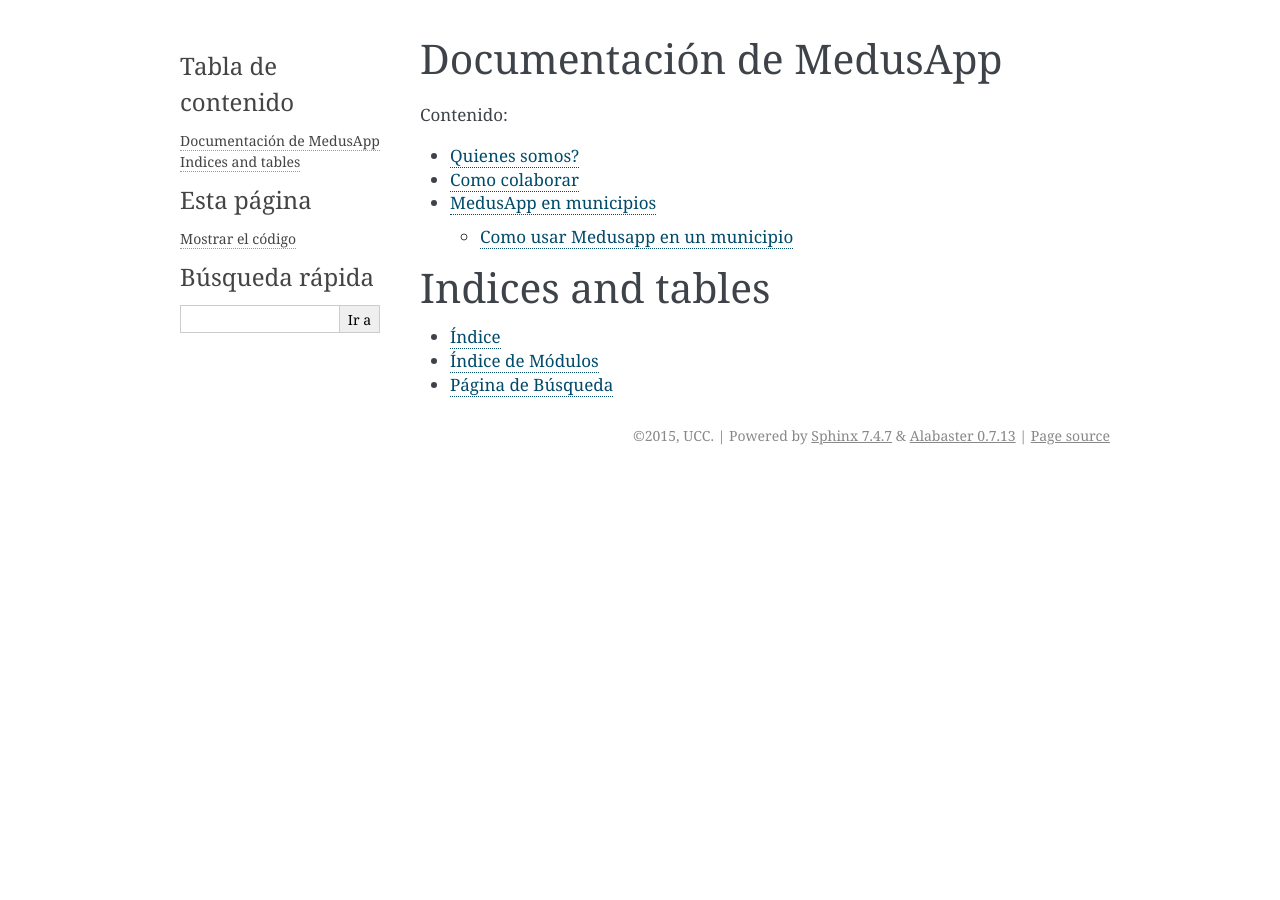
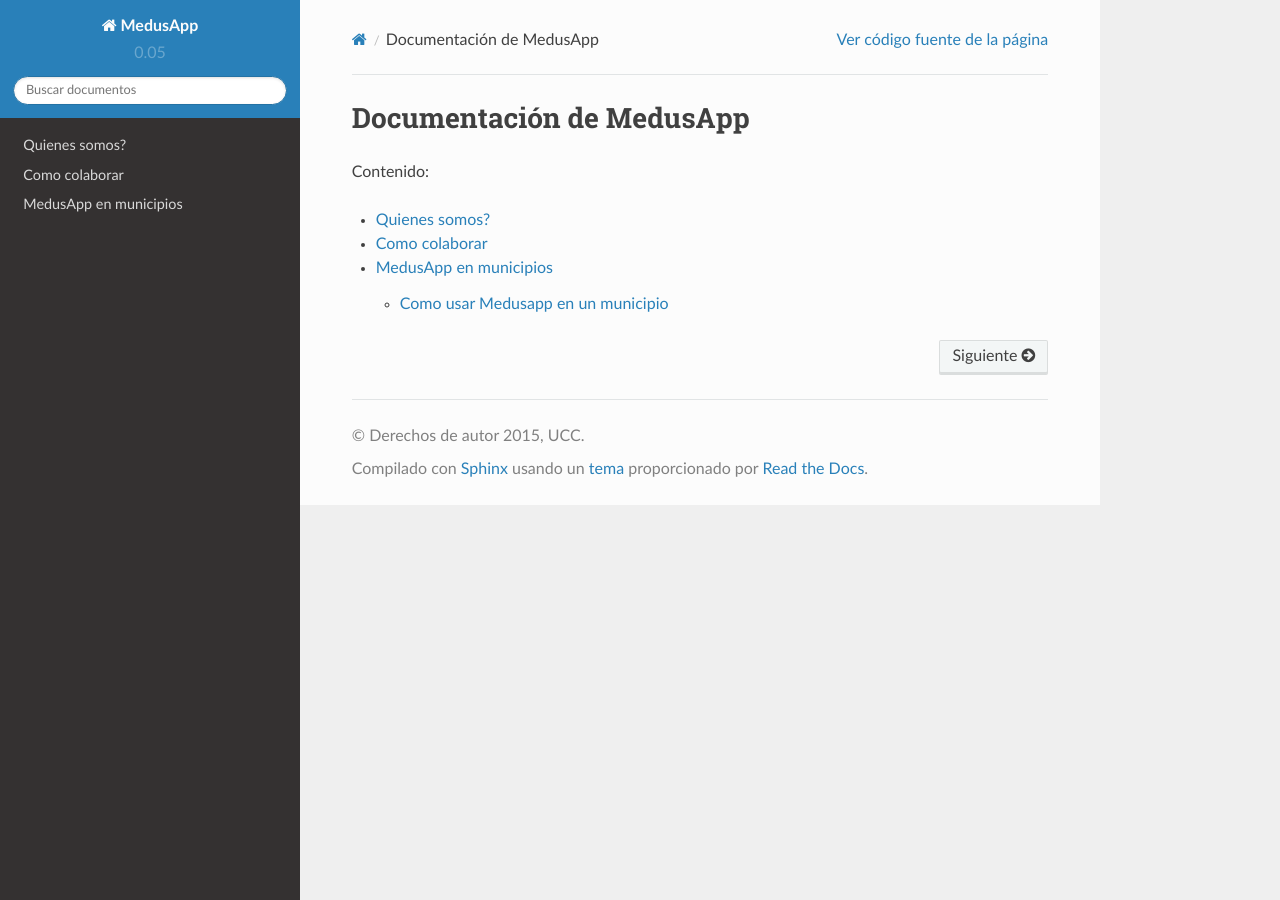
Before and after one commit to avdata99/medusapp, a Sphinx documentation site: the page built from docs/source/index.rst, in a window 1280 px wide. Built offline with Sphinx 7.4.7 and the Read the Docs theme 2.0.0, drawn with Linux system fonts in a browser that asks for light colours.

Commit message:
change doc's theme

```diff
--- a/docs/source/conf.py
+++ b/docs/source/conf.py
@@ -110,7 +110,8 @@
 
 # The theme to use for HTML and HTML Help pages.  See the documentation for
 # a list of builtin themes.
-html_theme = 'alabaster'
+html_theme = 'sphinx_rtd_theme'
+# 'alabaster'
 
 # Theme options are theme-specific and customize the look and feel of a theme
 # further.  For a list of options available for each theme, see the
--- a/docs/source/index.rst
+++ b/docs/source/index.rst
@@ -14,10 +14,3 @@
    quienes-somos
    como-colaborar
    medusapp-en-municipios/index
-
-Indices and tables
-==================
-
-* :ref:`genindex`
-* :ref:`modindex`
-* :ref:`search`
```
